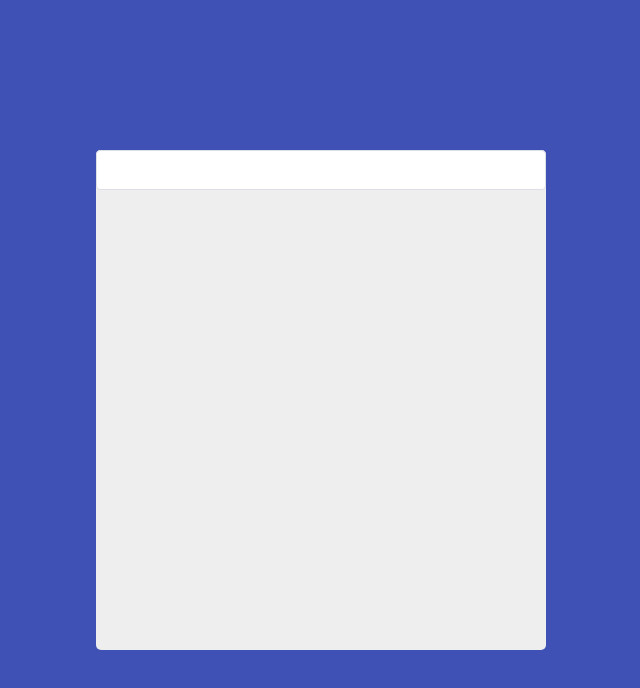
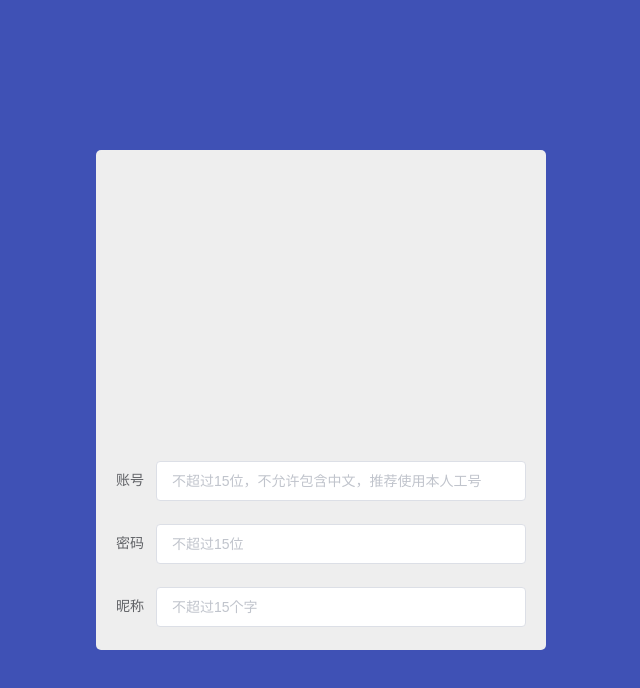
Before and after one commit to heyyousa/vue-project, a Vue app in the folder hip-demo/: page /#/sign in a window 1280 px wide. Shown: the top 688 px of the page, without its empty margins (319-959 px from the left). Built offline with nearby package versions, Linux system fonts and the light colour scheme.

Commit message:
vue=project

```diff
--- a/hip-demo/src/views/sign.vue
+++ b/hip-demo/src/views/sign.vue
@@ -1,9 +1,31 @@
 <template>
   <div class="vbody">
     <div class="container">
-      <el-form :model="signform">
-        <el-form-item>
-          <el-input></el-input>
+      <el-form
+        :model="signform"
+        class="signform"
+        label-width="40px"
+        :rules="signrules"
+        ref="signform"
+      >
+        <el-form-item label="账号" prop="uid">
+          <el-input
+            v-model="signform.uid"
+            placeholder="不超过15位，不允许包含中文，推荐使用本人工号"
+          ></el-input>
+        </el-form-item>
+        <el-form-item label="密码" prop="password">
+          <el-input
+            v-model="signform.password"
+            placeholder="不超过15位"
+            type="password"
+          ></el-input>
+        </el-form-item>
+        <el-form-item label="昵称" prop="username">
+          <el-input
+            v-model="signform.username"
+            placeholder="不超过15个字"
+          ></el-input>
         </el-form-item>
       </el-form>
     </div>
@@ -16,8 +38,38 @@ export default {
     return {
       signform: {
         uid: "",
+        password: "",
         username: "",
-        password: "",
+      },
+
+      signrules: {
+        uid: [
+          {
+            requeired: true,
+            message: "此为必填项",
+            trigger: blur,
+          },
+          {
+            min: 1,
+            max: 15,
+            message: "长度在1-15之间",
+            trigger: blur,
+          },
+        ],
+
+        password: [
+          {
+            requeired: true,
+            message: "请输入密码",
+            trigger: blur,
+          },
+          {
+            min: 1,
+            max: 15,
+            message: "长度在1-15位",
+            trigger: blur,
+          },
+        ],
       },
     };
   },
@@ -41,4 +93,12 @@ export default {
   transform: translate(-50%, -50%);
   border-radius: 5px;
 }
+
+.signform {
+  position: absolute;
+  width: 100%;
+  bottom: 0px;
+  padding: 0 20px;
+  box-sizing: border-box;
+}
 </style>
```
